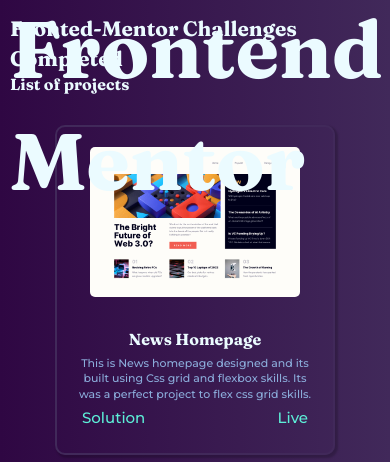
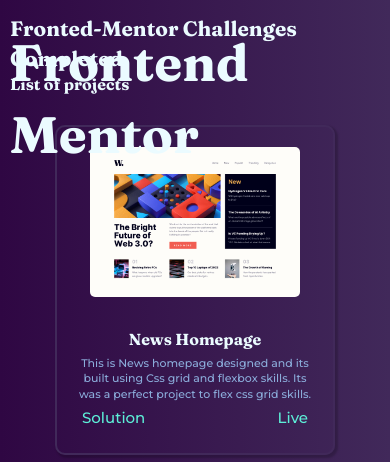
Before and after one commit to jomoke814/Frontend-Mentor-challenges, a plain HTML site: page index.html in a window 390 px wide. Shown: the part 302-764 px from the top of the page. Drawn offline with Linux system fonts and the light colour scheme.

Commit message:
Adding media queries

```diff
--- a/css/styles.css
+++ b/css/styles.css
@@ -20,6 +20,7 @@
 
 h1 {
     color: var(--main-heading-color);
+    font-family: 'Fraunces', serif;
     font-size: 5rem;
     position: absolute;
     top: 35%;
@@ -27,7 +28,7 @@
 
 h2 {
     color: var(--main-heading-color);
-    font-family: 'Fraunces';
+    font-family: 'Fraunces', serif;
     font-size: 1rem;
     margin-bottom: 5px;
 }
@@ -125,3 +126,12 @@
     color: var(--main-heading-color);
     text-decoration: underline;
 }
+
+/* media query */
+@media(max-width: 1250px) {
+    h1 {
+        position: absolute;
+        top: 39%;
+        font-size: 3.2rem;
+    }
+}
```
